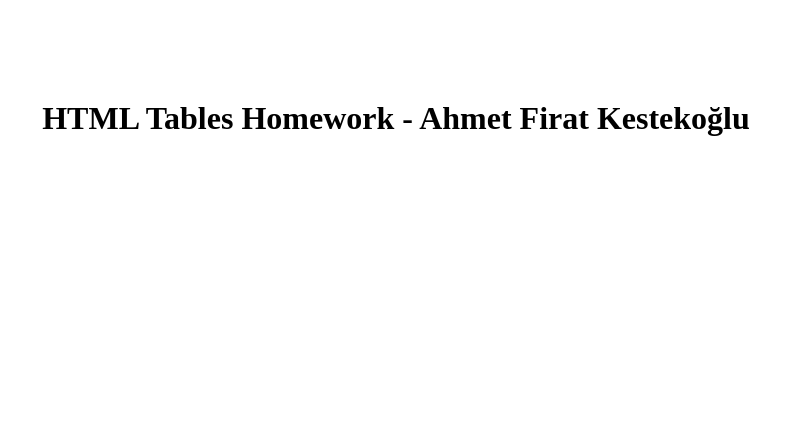
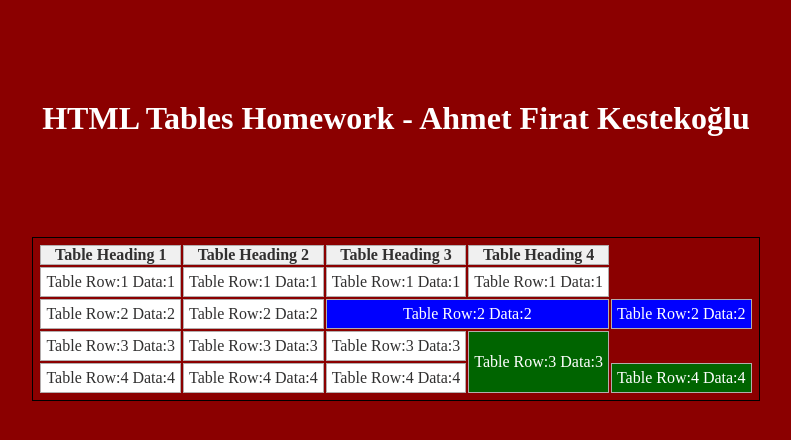
Before and after one commit to ahmetfiratks/html-tables-AhmetFiratKestekoglu, a plain HTML site: page index.html in a window 1280 px wide. Shown: the whole page, without its empty margins (244-1035 px from the left). Drawn offline with Linux system fonts and the light colour scheme.

Commit message:
Table done and cells merged

```diff
--- a/index.html
+++ b/index.html
@@ -12,14 +12,89 @@
             box-sizing: border-box;
         }
 
+        body{
+            background-color:darkred;
+        }
+
         h1{
+            color: #fff;
             text-align: center;
             margin-top: 100px;
+        }
+
+        div{
+            margin-top: 100px;
+            display: flex;
+            justify-content: center;
+        }
+
+        table{
+            border: 1px solid black;
+            padding:5px;
+        }
+
+        table th{
+            border:1px solid #b3adad;
+            background: #f0f0f0;
+            color: #313030;
+        }
+
+        table td{
+            border:1px solid #b3adad;
+            text-align:center;
+            padding:5px;
+            background: #ffffff;
+            color: #313030;
+        }
+
+        .second-row-3column, .second-row-4column{
+            background: blue;
+            color: white;
+        }
+
+        .third-row-4column, .fourth-row-4column{
+            background: darkgreen;
+            color: white;
         }
 
     </style>
 </head>
 <body>
     <h1>HTML Tables Homework - Ahmet Firat Kestekoğlu</h1>
+
+    <div class="table">
+        <table>
+            <tr>
+                <th>Table Heading 1</th>
+                <th>Table Heading 2</th>
+                <th>Table Heading 3</th>
+                <th>Table Heading 4</th>
+            </tr>
+            <tr>
+                <td>Table Row:1 Data:1</td>
+                <td>Table Row:1 Data:1</td>
+                <td>Table Row:1 Data:1</td>
+                <td>Table Row:1 Data:1</td>
+            </tr>
+            <tr>
+                <td>Table Row:2 Data:2</td>
+                <td>Table Row:2 Data:2</td>
+                <td colspan="2" class="second-row-3column">Table Row:2 Data:2</td>
+                <td class="second-row-4column">Table Row:2 Data:2</td>
+            </tr>
+            <tr>
+                <td>Table Row:3 Data:3</td>
+                <td>Table Row:3 Data:3</td>
+                <td>Table Row:3 Data:3</td>
+                <td rowspan="2" class="third-row-4column">Table Row:3 Data:3</td>
+            </tr>
+            <tr>
+                <td>Table Row:4 Data:4</td>
+                <td>Table Row:4 Data:4</td>
+                <td>Table Row:4 Data:4</td>
+                <td class="fourth-row-4column">Table Row:4 Data:4</td>
+            </tr>
+        </table>
+    </div>
 </body>
 </html>
```
